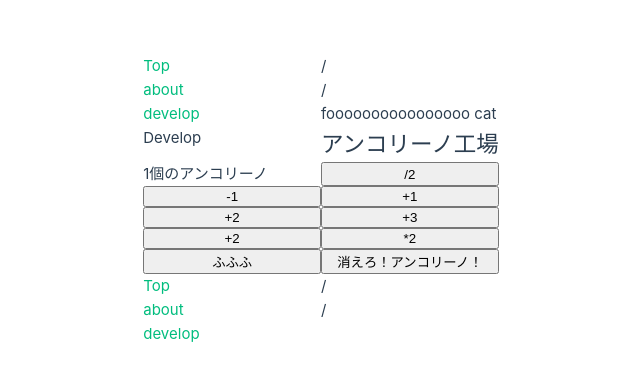
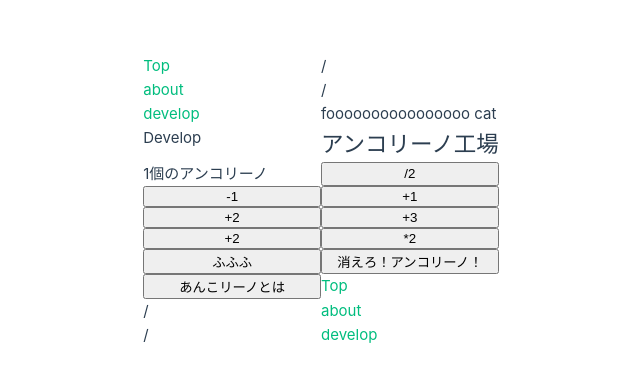
Before and after one commit to OKAUEND/first-riin-vue, a Vue app: page /#/develop in a window 1280 px wide. Shown: the part 200-580 px from the top of the page, without its empty margins (319-959 px from the left). Built offline with nearby package versions, Linux system fonts and the light colour scheme.

Commit message:
変更 - Riin道場 - メソッドを()をつけなかったり$eventをつけると、PointerEventをわたせるよ

```diff
--- a/src/pages/develop.vue
+++ b/src/pages/develop.vue
@@ -53,5 +53,6 @@ export default {
   <button @click="double">*2</button>
   <button @mouseover="double">ふふふ</button>
   <button @click="isShow = false">消えろ！アンコリーノ！</button>
+  <button @click="sample($event)">あんこリーノとは</button>
   <the-header></the-header>
 </template>
```
